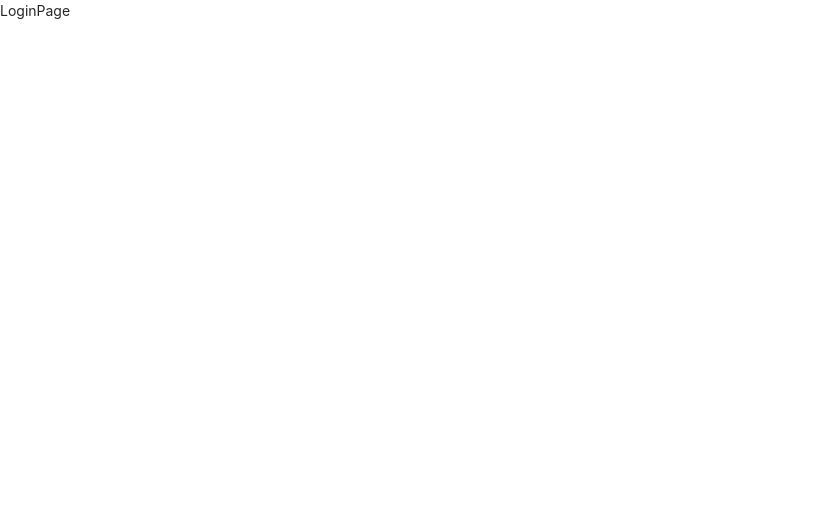
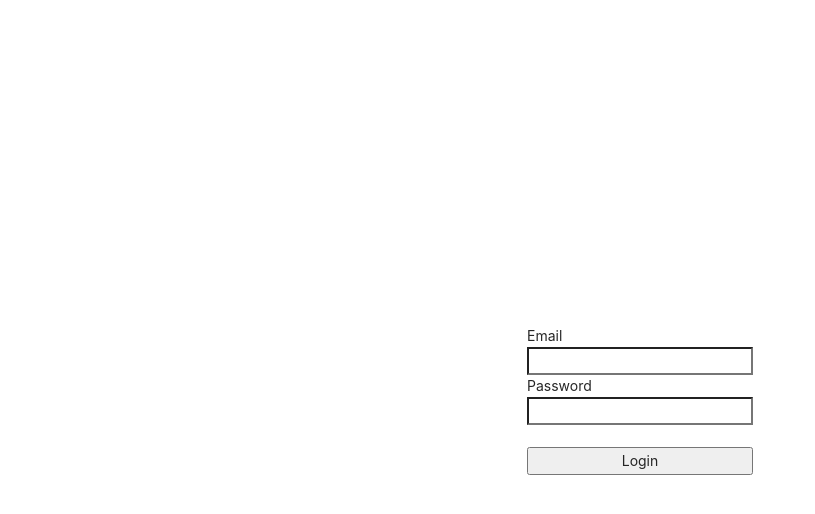
Before and after one commit to bohyunkang/node-react-boiler-plate, a React (Create React App) app in the folder client/: page /login in a window 1280 px wide. Shown: the top 514 px of the page, without its empty margins (0-815 px from the left). Built offline with nearby package versions, Linux system fonts and the light colour scheme.

Commit message:
feat: 로그인 페이지 기능 구현

```diff
--- /dev/null
+++ b/client/src/_actions/types.js
@@ -0,0 +1 @@
+export const LOGIN_USER = "login_user";
--- /dev/null
+++ b/client/src/_actions/user_action.js
@@ -0,0 +1,12 @@
+import axios from "axios";
+import { LOGIN_USER } from "./types";
+
+export function loginUser(dataToSubmit) {
+	const request = axios
+		.post("/api/users/login", dataToSubmit)
+		.then((response) => response.data);
+	return {
+		type: LOGIN_USER,
+		payload: request,
+	};
+}
--- a/client/src/_reducers/index.js
+++ b/client/src/_reducers/index.js
@@ -1,8 +1,8 @@
 import { combineReducers } from "redux";
-// import user from "./user_reducer";
+import user from "./user_reducer";
 
 const rootReducer = combineReducers({
-	// user,
+	user,
 });
 
 export default rootReducer;
--- a/client/src/_reducers/user_reducer.js
+++ b/client/src/_reducers/user_reducer.js
@@ -0,0 +1,12 @@
+import { LOGIN_USER } from "../_actions/types";
+
+export default function (state = {}, action) {
+	switch (action.type) {
+		case LOGIN_USER:
+			return { ...state, loginSuccess: action.payload };
+			break;
+
+		default:
+			return state;
+	}
+}
--- a/client/src/components/views/LandingPage/LandingPage.js
+++ b/client/src/components/views/LandingPage/LandingPage.js
@@ -6,7 +6,19 @@
 		axios.get("/api/hello").then((response) => console.log(response.data));
 	}, []);
 
-	return <div>LandingPage</div>;
+	return (
+		<div
+			style={{
+				display: "flex",
+				justifyContent: "center",
+				alignItems: "center",
+				width: "100%",
+				height: "100vh",
+			}}
+		>
+			<h2>시작 페이지</h2>
+		</div>
+	);
 }
 
 export default LandingPage;
--- a/client/src/components/views/LoginPage/LoginPage.js
+++ b/client/src/components/views/LoginPage/LoginPage.js
@@ -1,7 +1,58 @@
-import React from "react";
+import React, { useState } from "react";
+import { useDispatch } from "react-redux";
+import { loginUser } from "../../../_actions/user_action";
 
-function LoginPage() {
-	return <div>LoginPage</div>;
+function LoginPage(props) {
+	const dispatch = useDispatch();
+	const [Email, setEmail] = useState("");
+	const [Password, setPassword] = useState("");
+
+	const onEmailHandler = (event) => {
+		setEmail(event.target.value);
+	};
+	const onPasswordHandler = (event) => {
+		setPassword(event.target.value);
+	};
+	const onSubmitHandler = (event) => {
+		event.preventDefault();
+
+		let body = {
+			email: Email,
+			password: Password,
+		};
+
+		dispatch(loginUser(body)).then((response) => {
+			if (response.payload.loginSuccess) {
+				props.history.push("/");
+			} else {
+				alert("Error!");
+			}
+		});
+	};
+
+	return (
+		<div
+			style={{
+				display: "flex",
+				justifyContent: "center",
+				alignItems: "center",
+				width: "100%",
+				height: "100vh",
+			}}
+		>
+			<form
+				style={{ display: "flex", flexDirection: "column" }}
+				onSubmit={onSubmitHandler}
+			>
+				<label>Email</label>
+				<input type="text" value={Email} onChange={onEmailHandler} />
+				<label>Password</label>
+				<input type="password" value={Password} onChange={onPasswordHandler} />
+				<br />
+				<button type="submit">Login</button>
+			</form>
+		</div>
+	);
 }
 
 export default LoginPage;
```
